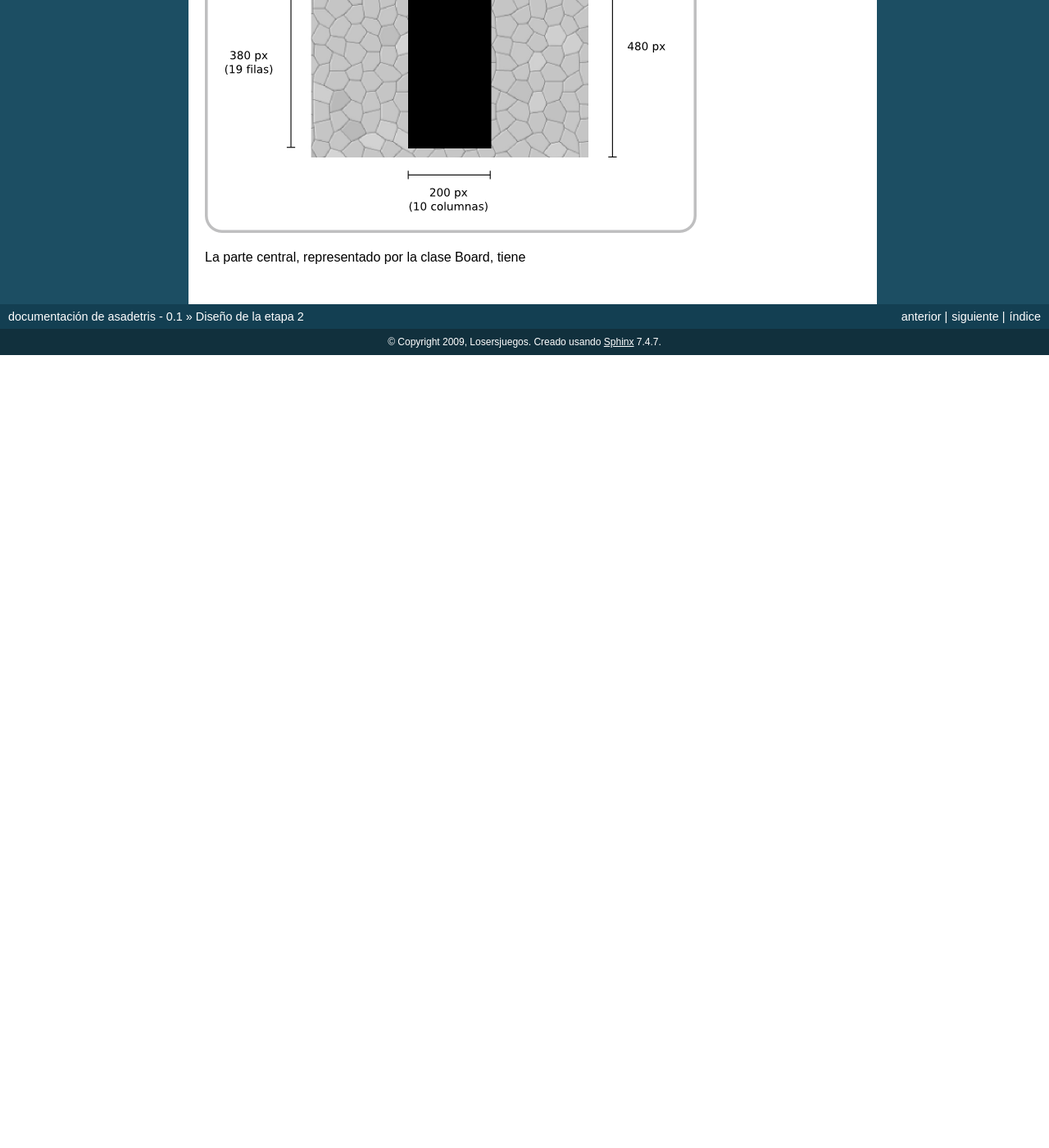
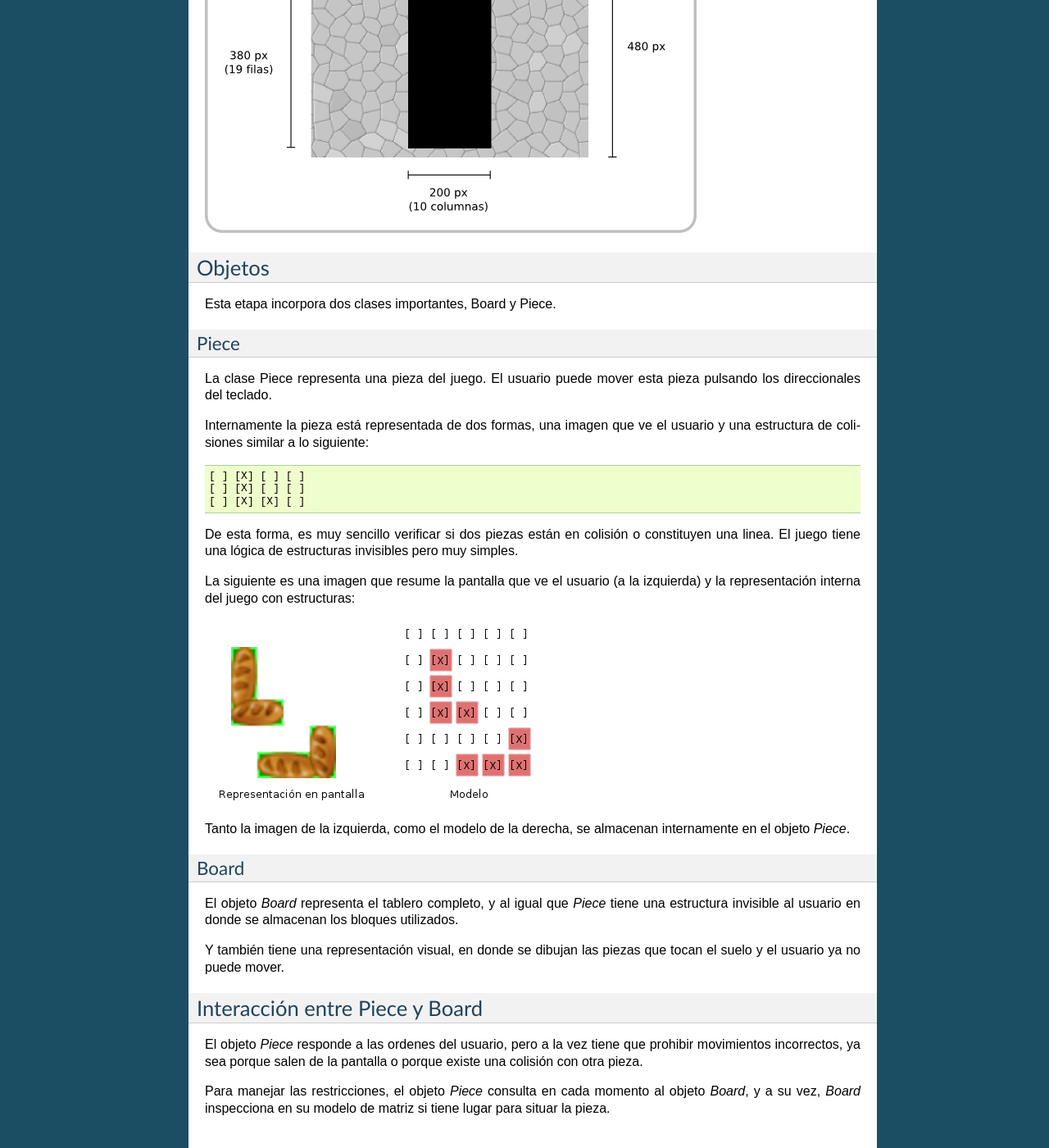
Before and after one commit to hugoruscitti/asadetris, a Sphinx documentation site: the page built from doc/source/diseno_etapa_2.rst, in a window 1280 px wide and 1400 px high, scrolled down 809 px. Shown: the whole window at 82% size. Built offline with Sphinx 7.4.7, drawn with Linux system fonts in a browser that asks for light colours; before the commit the page ends 1242 px from its top, so only the background shows below that; some of the changed text lies outside the part shown.

Commit message:
documentado los nuevos objetos Board y Piece.

```diff
--- a/doc/source/diseno_etapa_2.rst
+++ b/doc/source/diseno_etapa_2.rst
@@ -18,11 +18,65 @@ Y en pantalla la escena solamente ofrece la posibilidad de mover
 una sola pieza (similar a una letra L) y regresar a la escena
 anterior, la de la etapa 1.
 
-Esta es una previsualización del diseño visual:
-
+Esta es una representación preliminar de la pantalla:
 
 .. image:: images/etapa_2_en_pantalla.png
 
 
 
-La parte central, representado por la clase Board, tiene
+Objetos
+-------
+
+Esta etapa incorpora dos clases importantes, Board y Piece.
+
+
+Piece
+~~~~~
+
+La clase Piece representa una pieza del juego. El usuario puede
+mover esta pieza pulsando los direccionales del teclado.
+
+Internamente la pieza está representada de dos formas, una
+imagen que ve el usuario y una estructura de colisiones similar
+a lo siguiente::
+
+    [ ] [X] [ ] [ ]
+    [ ] [X] [ ] [ ]
+    [ ] [X] [X] [ ]
+
+De esta forma, es muy sencillo verificar si dos piezas están
+en colisión o constituyen una linea. El juego tiene una
+lógica de estructuras invisibles pero muy simples.
+
+La siguiente es una imagen que resume la pantalla que ve
+el usuario (a la izquierda) y la representación interna
+del juego con estructuras:
+
+.. image:: images/etapa_2_visual_y_logica.png
+
+
+Tanto la imagen de la izquierda, como el modelo de la derecha, se
+almacenan internamente en el objeto *Piece*.
+
+
+Board
+~~~~~
+
+El objeto *Board* representa el tablero completo, y al igual que
+*Piece* tiene una estructura invisible al usuario en donde se
+almacenan los bloques utilizados.
+
+Y también tiene una representación visual, en donde se dibujan
+las piezas que tocan el suelo y el usuario ya no puede mover.
+
+
+Interacción entre Piece y Board
+-------------------------------
+
+El objeto *Piece* responde a las ordenes del usuario, pero a la vez
+tiene que prohibir movimientos incorrectos, ya sea porque salen
+de la pantalla o porque existe una colisión con otra pieza.
+
+Para manejar las restricciones, el objeto *Piece* consulta en cada
+momento al objeto *Board*, y a su vez, *Board* inspecciona en su
+modelo de matriz si tiene lugar para situar la pieza.
```
Also changed, not shown: doc/source/images/etapa_2_visual_y_logica.png (added), 7 other files.
